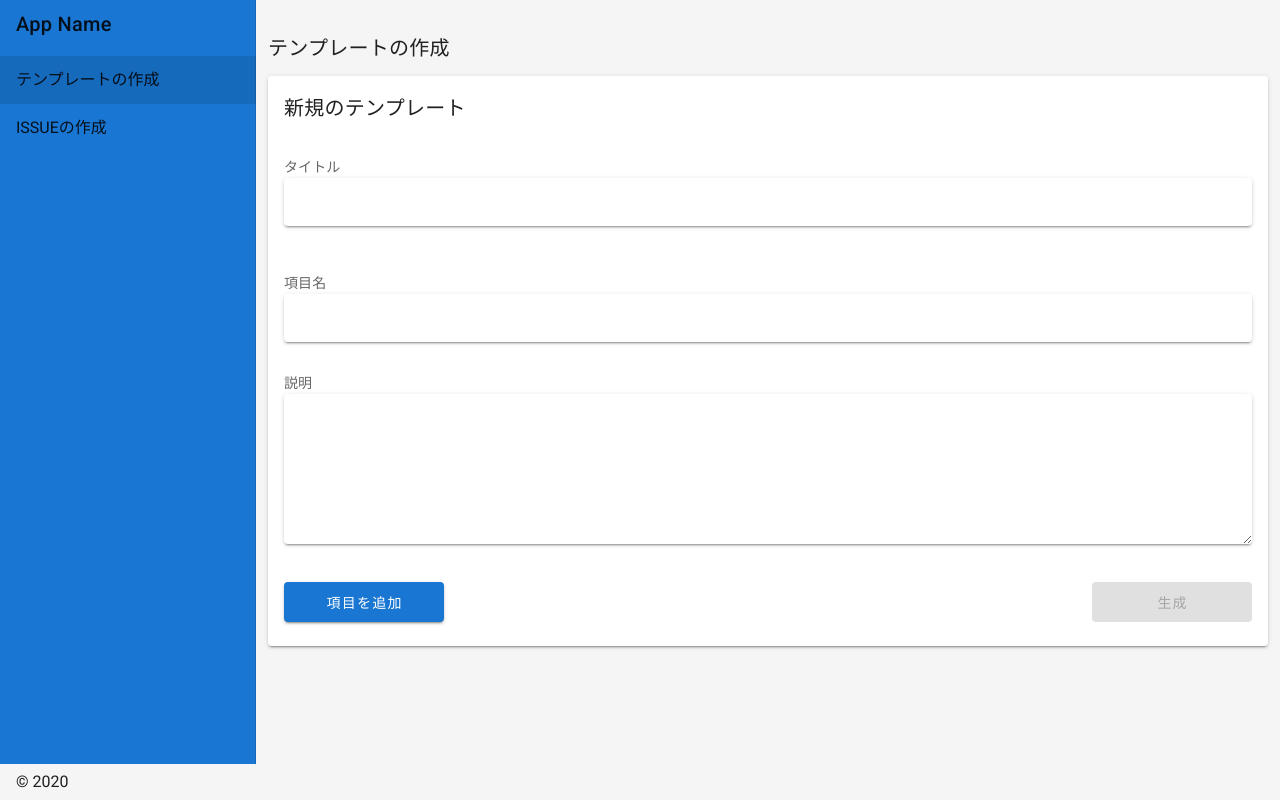
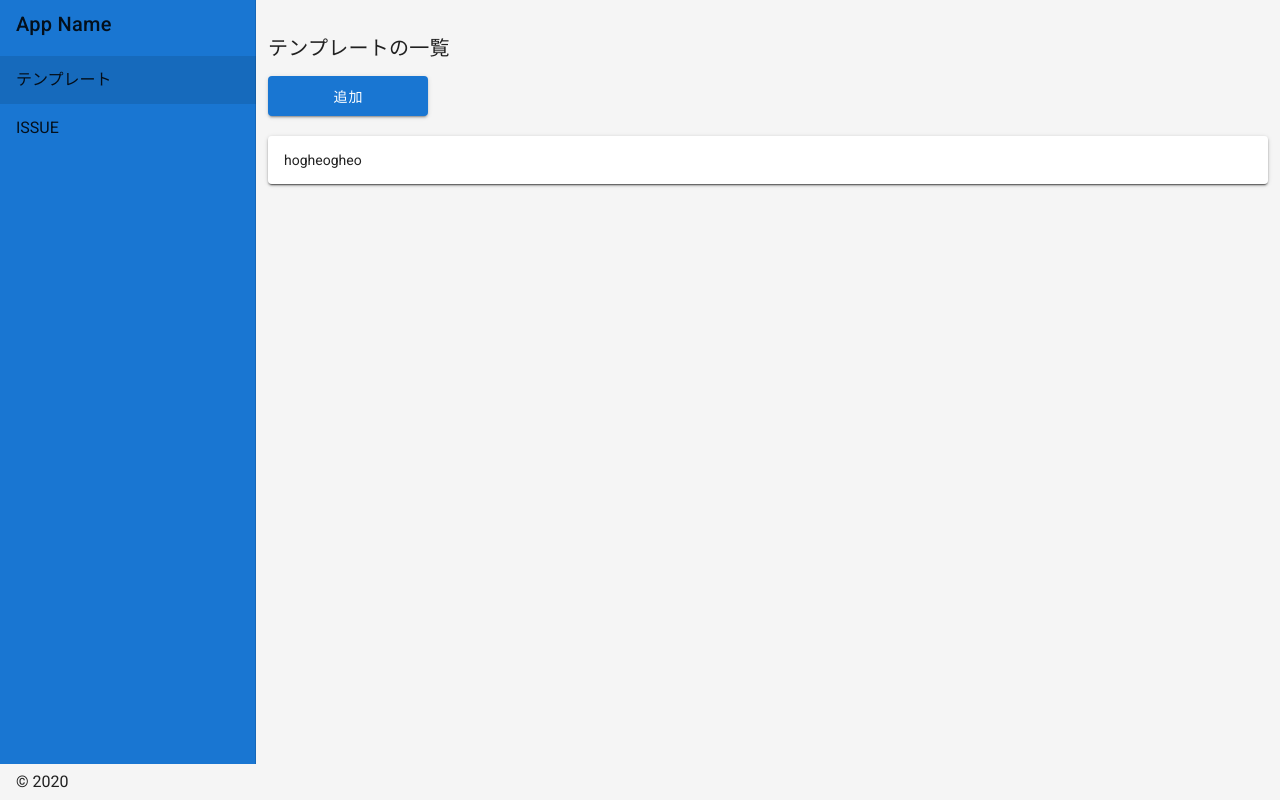
Before and after one commit to tetsu-tech/hackathon-repo, a Nuxt app: page /templates in a window 1280 px wide. Built offline with nearby package versions, Linux system fonts and the light colour scheme.

Commit message:
style: テンプレートの一覧モック作成

```diff
--- a/layouts/default.vue
+++ b/layouts/default.vue
@@ -55,12 +55,12 @@ export default {
       items: [
         {
           icon: 'mdi-apps',
-          title: 'テンプレートの作成',
+          title: 'テンプレート',
           to: '/templates'
         },
         {
           icon: 'mdi-chart-bubble',
-          title: 'ISSUEの作成',
+          title: 'ISSUE',
           to: '/issues'
         }
       ],
--- /dev/null
+++ b/pages/templates/add.vue
@@ -0,0 +1,90 @@
+<template>
+  <div>
+    <h1 class="title mt-5">
+      テンプレートの作成
+    </h1>
+    <v-card class="mt-3">
+      <v-card-title>
+        新規のテンプレート
+      </v-card-title>
+      <v-card-text class="mt-4">
+        タイトル
+        <v-text-field v-model="title" solo :rules="[requireString]" />
+        <v-form v-model="validIssueTemplate" class="mt-4">
+          <div v-for="(item, i) in template_items" :key="i">
+            項目名
+            <v-text-field v-model="item.name" solo :rules="[requireString]" />
+            説明
+            <v-textarea
+              v-model="item.description"
+              solo
+              :rules="[requireString]"
+            />
+          </div>
+        </v-form>
+      </v-card-text>
+      <v-card-actions>
+        <v-btn width="160" height="40" color="primary" @click="addTemplateItems"
+          >項目を追加</v-btn
+        >
+        <v-spacer />
+        <v-btn
+          width="160"
+          height="40"
+          color="primary"
+          :disabled="!validIssueTemplate"
+          @click="createIssueTemplate"
+          >生成</v-btn
+        >
+      </v-card-actions>
+    </v-card>
+    <v-snackbar v-model="createdNotice" right color="success">
+      テンプレートを作成しました
+    </v-snackbar>
+  </div>
+</template>
+
+<script>
+export default {
+  data() {
+    return {
+      createdNotice: false,
+      validIssueTemplate: false,
+      title: '',
+      template_items: [
+        {
+          name: '',
+          description: ''
+        }
+      ]
+    }
+  },
+  computed: {
+    issueTemaplate() {
+      return {
+        title: this.title,
+        template_items: this.template_items.map((item, i) =>
+          Object.assign(item, { order: i + 1 })
+        )
+      }
+    }
+  },
+  methods: {
+    addTemplateItems() {
+      this.template_items.push({
+        name: '',
+        description: ''
+      })
+    },
+    createIssueTemplate() {
+      this.createdNotice = true
+      alert(
+        `テンプレートを作成しました。\n${JSON.stringify(this.issueTemaplate)}`
+      )
+    },
+    requireString(v) {
+      return !!v || '必須項目です'
+    }
+  }
+}
+</script>
--- a/pages/templates/index.vue
+++ b/pages/templates/index.vue
@@ -1,50 +1,25 @@
 <template>
   <div>
     <h1 class="title mt-5">
-      テンプレートの作成
+      テンプレートの一覧
     </h1>
-    <v-card class="mt-3">
-      <v-card-title>
-        新規のテンプレート
-      </v-card-title>
-      <v-card-text class="mt-4">
-        タイトル
-        <v-text-field v-model="title" solo :rules="[requireString]" />
-        <v-form v-model="validIssueTemplate" class="mt-4">
-          <div v-for="(item, i) in template_items" :key="i">
-            項目名
-            <v-text-field v-model="item.name" solo :rules="[requireString]" />
-            説明
-            <v-textarea
-              v-model="item.description"
-              solo
-              :rules="[requireString]"
-            />
-          </div>
-        </v-form>
-        <v-card-actions class="px-0">
     <v-btn
+      class="mt-3"
+      color="primary"
       width="160"
       height="40"
-            color="primary"
-            @click="addTemplateItems"
-            >項目を追加</v-btn
+      to="/templates/add"
+      >追加</v-btn
     >
-          <v-spacer />
-          <v-btn
-            width="160"
-            height="40"
-            color="primary"
-            :disabled="!validIssueTemplate"
-            @click="createIssueTemplate"
-            >生成</v-btn
-          >
-        </v-card-actions>
-      </v-card-text>
+    <v-card class="mt-5">
+      <v-data-table
+        :headers="headers"
+        :items="desserts"
+        hide-default-header
+        hide-default-footer
+        class="elevation-1"
+      />
     </v-card>
-    <v-snackbar v-model="createdNotice" right color="success">
-      テンプレートを作成しました
-    </v-snackbar>
   </div>
 </template>
 
@@ -52,40 +27,19 @@
 export default {
   data() {
     return {
-      createdNotice: false,
-      validIssueTemplate: false,
-      title: '',
+      headers: [{ text: 'Title', value: 'title' }],
+      desserts: [
+        {
+          title: 'hogheogheo',
           template_items: [
             {
-          name: '',
-          description: ''
+              order: 1,
+              name: 'cghoaghoah',
+              description: 'hgoehogh'
             }
           ]
         }
-  },
-  computed: {
-    issueTemaplate() {
-      return {
-        title: this.title,
-        template_items: this.template_items
-      }
-    }
-  },
-  methods: {
-    addTemplateItems() {
-      this.template_items.push({
-        name: '',
-        description: ''
-      })
-    },
-    createIssueTemplate() {
-      this.createdNotice = true
-      alert(
-        `テンプレートを作成しました。\n${JSON.stringify(this.issueTemaplate)}`
-      )
-    },
-    requireString(v) {
-      return !!v || '必須項目です'
+      ]
     }
   }
 }
```
Also changed, not shown: pages/issues/index.vue (added). Lines whose indentation alone changed are shown as unchanged.
